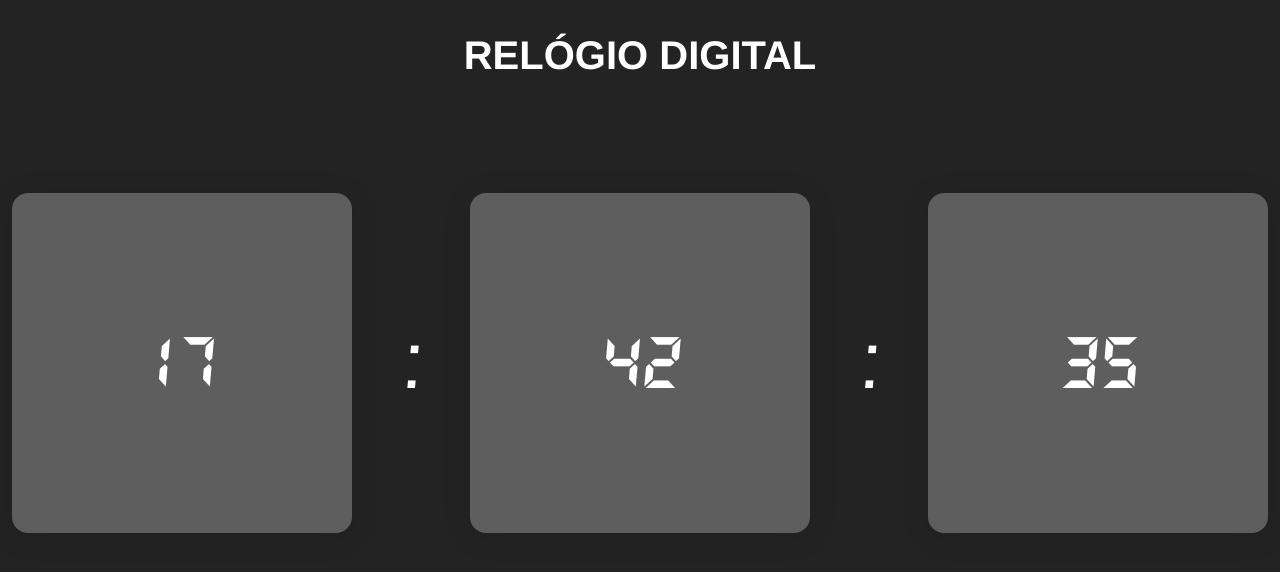
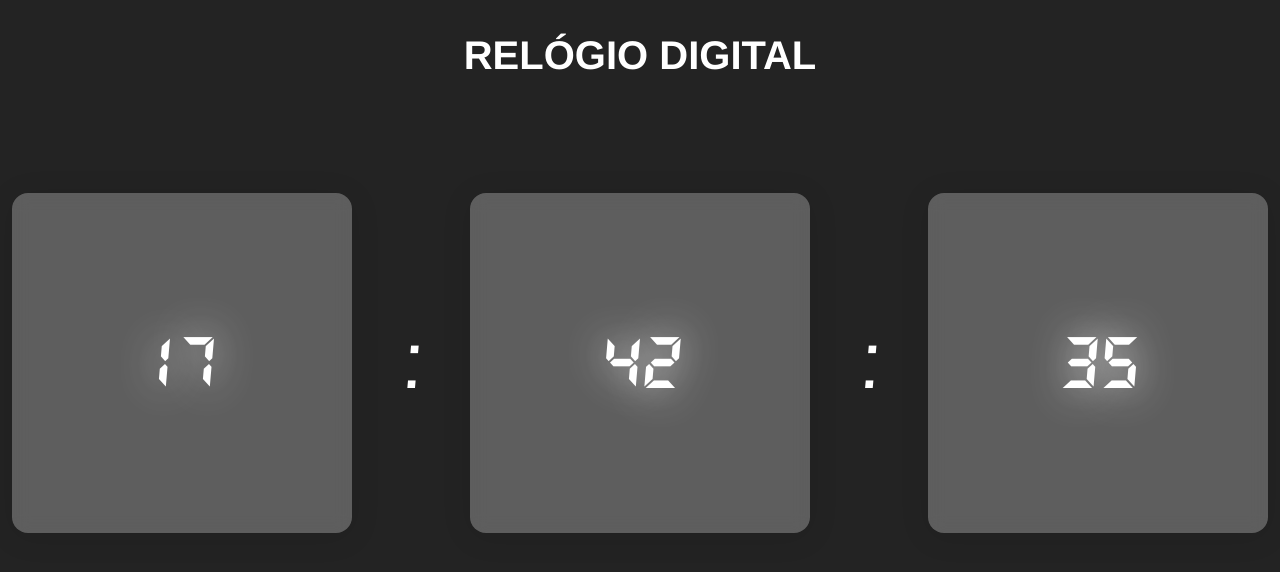
Before and after one commit to joaogabrieldev/projeto-relogio-digital, a plain HTML site: page index.html in a window 1280 px wide. Drawn offline with Linux system fonts and the light colour scheme.

Commit message:
Update index.css

```diff
--- a/src/styles/index.css
+++ b/src/styles/index.css
@@ -70,5 +70,6 @@ span {
   box-shadow: 0 4px 30px rgba(0, 0, 0, 0.1);
   backdrop-filter: blur(8.5px);
   -webkit-backdrop-filter: blur(8.5px);
+  text-shadow: rgba(255,255,255,0.9) 0px 0px 39px;
   color: white;
 }
```
